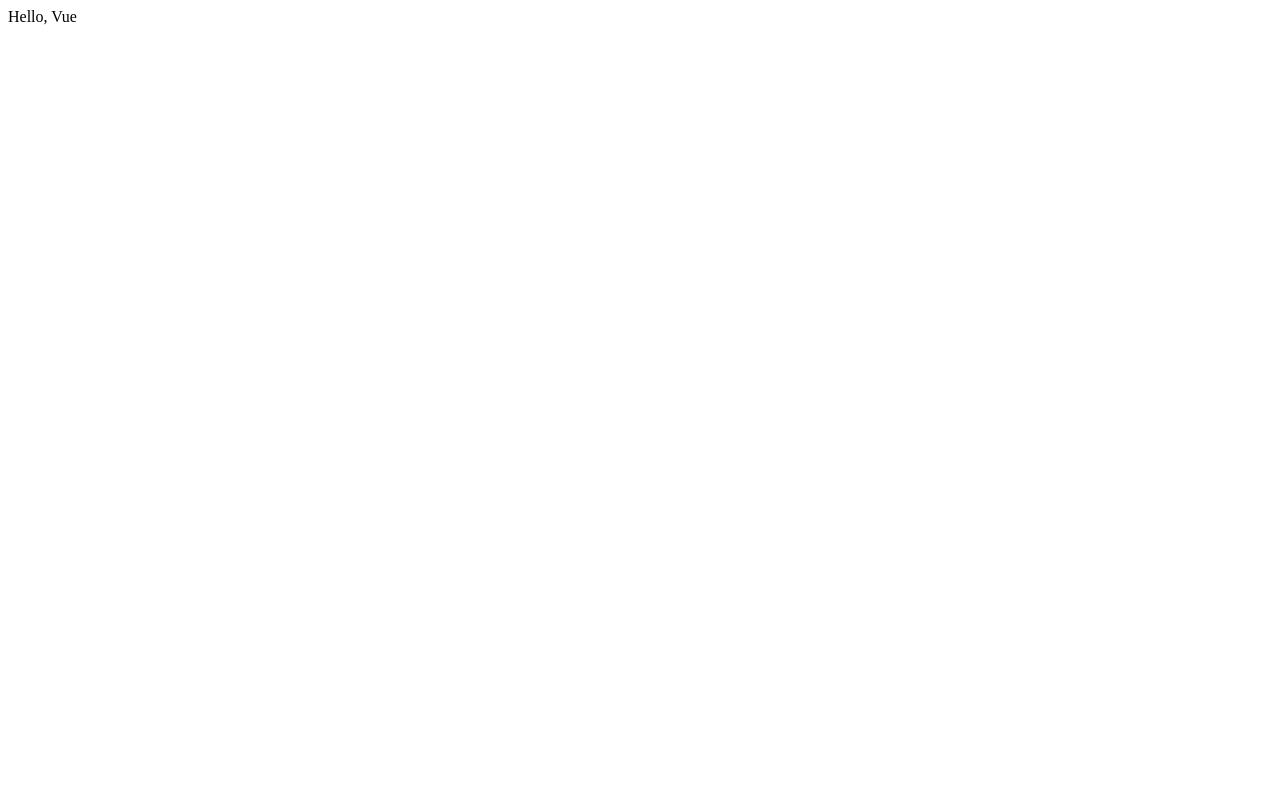
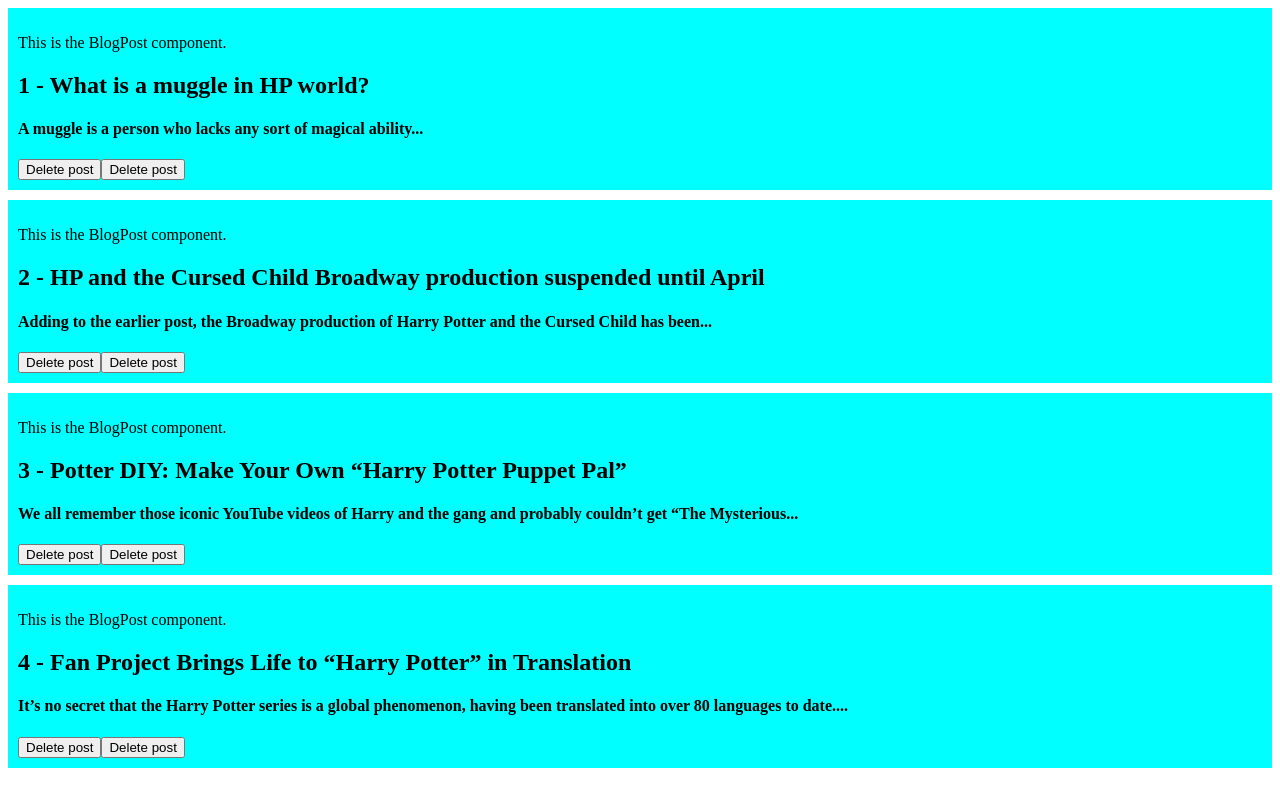
Before and after one commit to harlemmariscal/learn-vue-3-with-bingyang, a Vue app: page / in a window 1280 px wide. Built offline with nearby package versions, Linux system fonts and the light colour scheme.

Commit message:
Pass data to a parent compnent with custom events.

```diff
--- a/src/App.vue
+++ b/src/App.vue
@@ -1,7 +1,48 @@
 <template>
-  <div> Hello, Vue</div>
+  <BlogPost
+    v-for="post in posts"
+    :key="post.id"
+    v-bind="post"
+    @delete-blog-post="processDeletion"
+  ></BlogPost>
 </template>
 
-<script setup> </script>
+<script setup>
+import { ref } from 'vue'
+import BlogPost from './BlogPost.vue'
+let posts = ref([
+  {
+    id: 1,
+    blogPostTitle: 'What is a muggle in HP world?',
+    blogPostContent:
+      'A muggle is a person who lacks any sort of magical ability...'
+  },
+  {
+    id: 2,
+    blogPostTitle:
+      'HP and the Cursed Child Broadway production suspended until April',
+    blogPostContent:
+      'Adding to the earlier post, the Broadway production of Harry Potter and the Cursed Child has been...'
+  },
+  {
+    id: 3,
+    blogPostTitle: 'Potter DIY: Make Your Own “Harry Potter Puppet Pal”',
+    blogPostContent:
+      'We all remember those iconic YouTube videos of Harry and the gang and probably couldn’t get “The Mysterious...'
+  },
+  {
+    id: 4,
+    blogPostTitle: 'Fan Project Brings Life to “Harry Potter” in Translation',
+    blogPostContent:
+      'It’s no secret that the Harry Potter series is a global phenomenon, having been translated into over 80 languages to date....'
+  }
+])
 
-<style lang="scss" scoped></style>
+// The second argument from the BlogPost’s emit method will be passed as the first parameter of this method.
+function processDeletion(id) {
+  let index = posts.value.findIndex((item) => item.id == id)
+  posts.value.splice(index, 1)
+}
+</script>
+
+<style scoped></style>
--- /dev/null
+++ b/src/BlogPost.vue
@@ -0,0 +1,31 @@
+<template>
+  <div class="blog-post">
+    <p>
+      {{ message }}
+    </p>
+    <h2>{{ id }} - {{ blogPostTitle }}</h2>
+    <h4>{{ blogPostContent }}</h4>
+    <button @click="$emit('delete-blog-post', id)">Delete post</button>
+    <button @click="emitDeletePostEvent(id)">Delete post</button>
+  </div>
+</template>
+
+<script setup>
+import { ref } from 'vue'
+
+let message = ref('This is the BlogPost component.')
+defineProps(['id', 'blogPostTitle', 'blogPostContent'])
+
+const emit = defineEmits(['delete-blog-post'])
+function emitDeletePostEvent(id) {
+  emit('delete-blog-post', id)
+}
+</script>
+
+<style scoped>
+.blog-post {
+  background-color: aqua;
+  padding: 10px;
+  margin-bottom: 10px;
+}
+</style>
```
